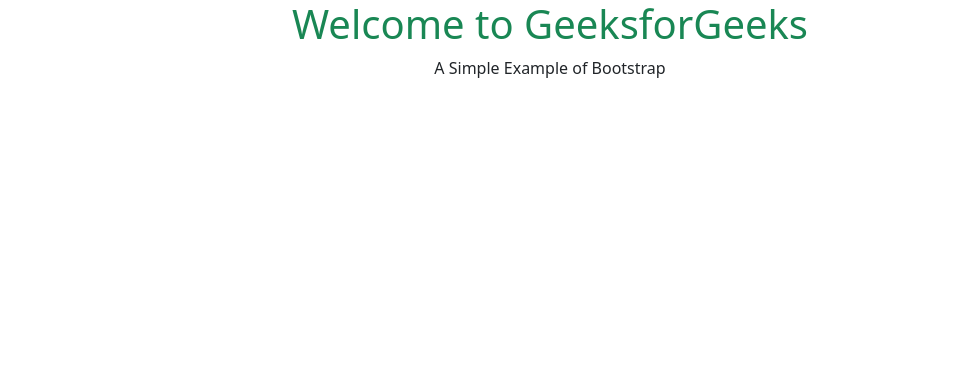
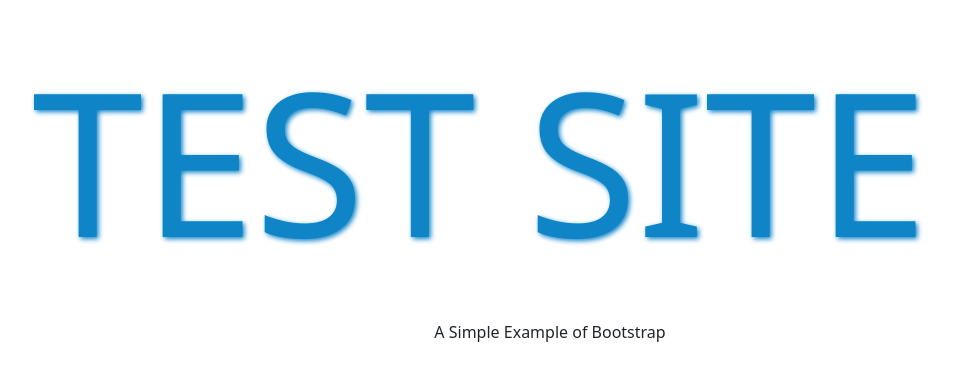
Before and after one commit to quacknoodels/quackpotato, a plain HTML site: page index.html in a window 1280 px wide. Shown: the whole page, without its empty margins (90-1043 px from the left). Drawn offline with nearby package versions, Linux system fonts and the light colour scheme.

Commit message:
added some text animation

```diff
--- a/index.html
+++ b/index.html
@@ -8,12 +8,31 @@
     <script src="https://cdn.jsdelivr.net/npm/bootstrap@5.3.3/dist/js/bootstrap.bundle.min.js"
         integrity="sha384-YvpcrYf0tY3lHB60NNkmXc5s9fDVZLESaAA55NDzOxhy9GkcIdslK1eN7N6jIeHz"
         crossorigin="anonymous"></script>
+    <style>
+        .title-card{
+            color: rgb(15, 132, 199);
+            text-shadow: 2px 2px 5px;
+            text-align: left;
+            font-size: 200px;
+            position: relative;
+            margin: 20px;
+            padding: 20px;
+            animation-name: title-animation;
+            animation-duration: 0.7s;
+        }
+
+        @keyframes title-animation {
+            0% {color: rgb(0, 0, 0, 0); left: 400px; top: 0px;}
+            50% {color: rgb(52, 3, 187, 0.5);}
+            100% {color: rgb(15, 132, 199); left: 0px; top: 0px;}
+        }
+    </style>
 </head>
 
 <body>
     <div class="container text-center">
-        <h1 class="text-success">
-            Welcome to GeeksforGeeks
+        <h1 class="title-card">
+            TEST SITE
         </h1>
         <p class="text-dark">A Simple Example of Bootstrap</p>
     </div>
```
